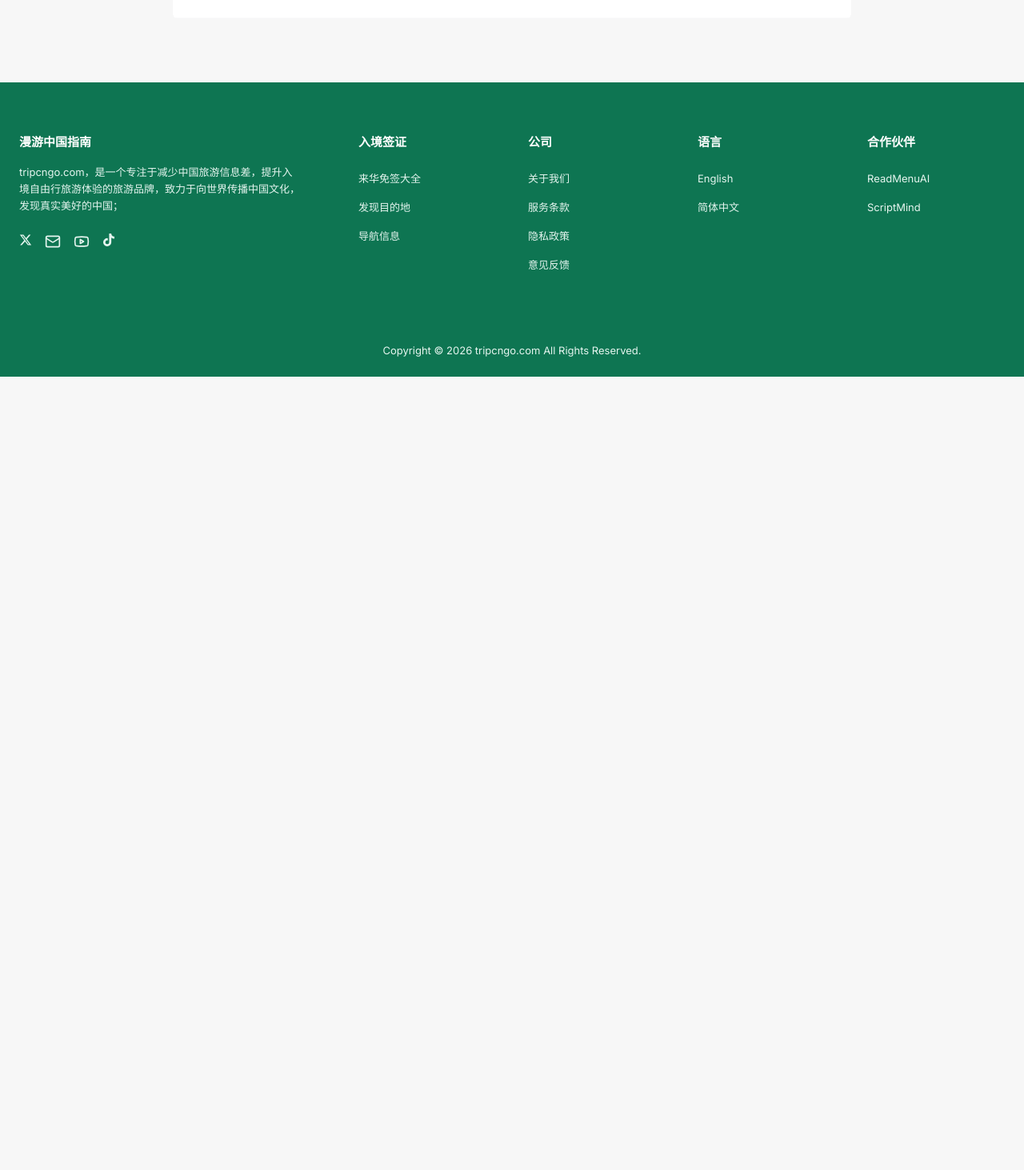
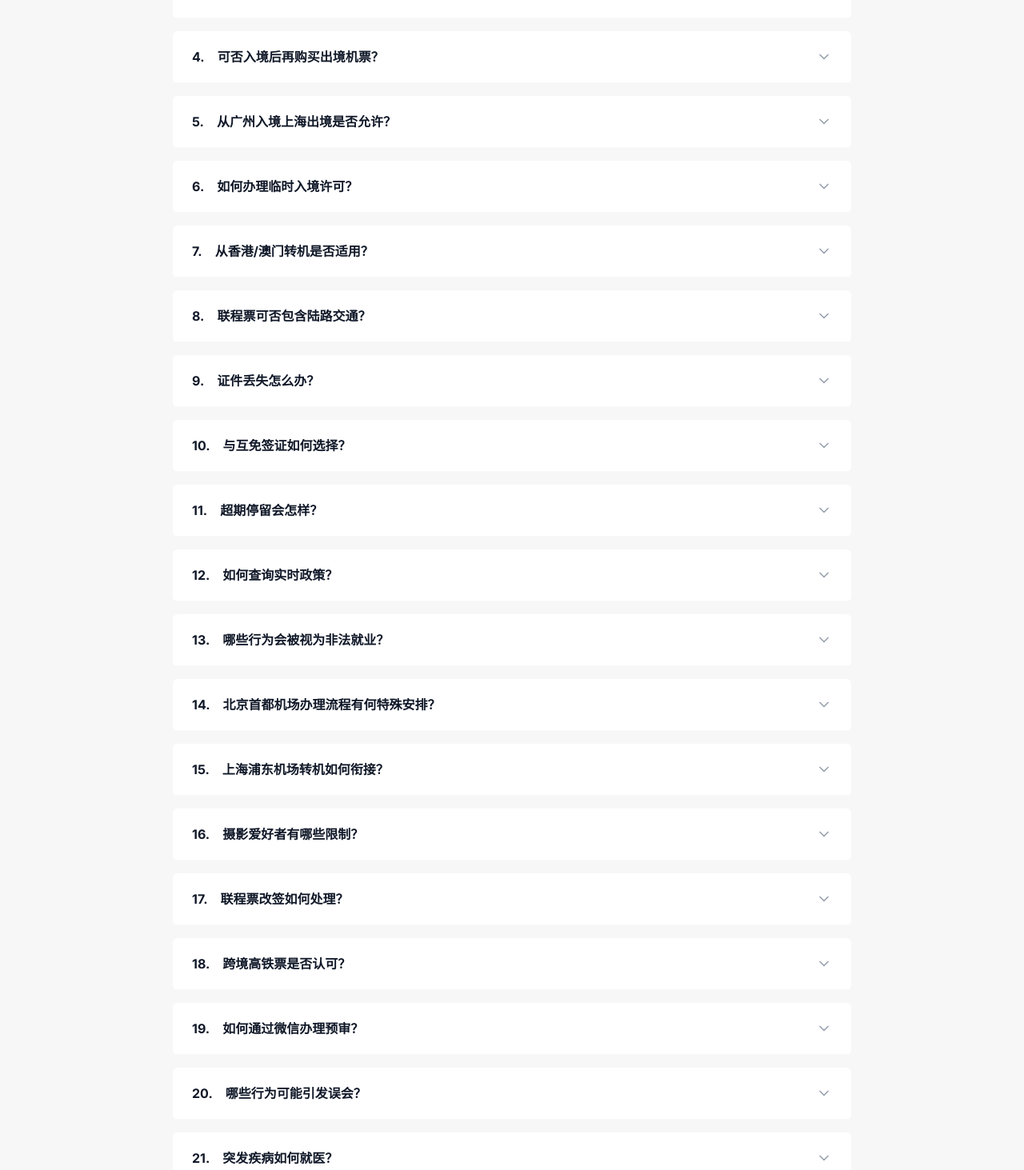
Before and after one commit to laoheigaoji/tripcngo, a React (Vite) app: page / in a window 1280 px wide. Shown: the part 3587-5050 px from the top of the page at 80% size. Before the commit the page ends 4058 px from the top, so only its background shows below. Built offline with nearby package versions, Linux system fonts and the light colour scheme; no server answers.

Commit message:
Update Home.tsx

```diff
--- a/src/pages/Home.tsx
+++ b/src/pages/Home.tsx
@@ -69,7 +69,7 @@ const FAQS = [
     q: "这240小时是从什么时候开始计算的?",
     enQ: "When does the 240 hours start counting?",
     a: "240小时从入境当天的次日零时起计算，出境当天的24时止。例如：12月1日入境，则10天免签期限为12月2日0时至12月11日24时，必须在12月11日24时前出境。",
-    enA: "The 240 hours are calculated from 00:00 on the day following the day of entry until 24:00 on the day of exit."
+    enA: "The 240 hours are calculated from 00:00 on the day following the day of entry until 24:00 on the day of exit. For example, if entering on December 1st, the 10-day visa-free period is from 00:00 on December 2nd to 24:00 on December 11th."
   },
   {
     q: "可以跨省旅游吗?",
@@ -81,7 +81,121 @@ const FAQS = [
     q: "根据官方政策，我可以从香港进入大陆内地吗?",
     enQ: "Can I enter mainland China from Hong Kong?",
     a: "不可以，根据政策规定，从香港、澳门、台湾地区入境的外国人不适用于240小时过境免签政策，您需要提前申请相应签证。",
-    enA: "No, travelers entering from HK, Macau, or Taiwan are generally not eligible for the transit visa-free policy and need a regular visa."
+    enA: "No, according to official policy, foreigners entering from Hong Kong, Macau, or Taiwan regions are not eligible for the 240-hour transit visa-free policy and must apply for the appropriate visa in advance."
+  },
+  {
+    q: "可否入境后再购买出境机票？",
+    enQ: "Can I purchase an outbound ticket after entry?",
+    a: "不可以，必须提前持有确定日期和座位的联程票。",
+    enA: "No, you must hold confirmed connecting tickets with specific dates and seats in advance."
+  },
+  {
+    q: "从广州入境上海出境是否允许？",
+    enQ: "Is it allowed to enter in Guangzhou and exit from Shanghai?",
+    a: "允许，支持不同口岸出入境。",
+    enA: "Yes, different ports of entry and exit are supported."
+  },
+  {
+    q: "如何办理临时入境许可？",
+    enQ: "How to apply for a temporary entry permit?",
+    a: "在指定口岸（如北京首都机场T3航站楼）设有专门柜台，需现场填写《临时入境外国人入境卡》，提交护照+联程机票，经边检审核后发放许可。",
+    enA: "Special counters are available at designated ports (e.g., Beijing Capital Airport Terminal 3). You need to fill out the Temporary Entry Card for Foreigners on-site, submit your passport and connecting flight ticket, and the permit will be issued after border inspection approval."
+  },
+  {
+    q: "从香港/澳门转机是否适用？",
+    enQ: "Is transit via Hong Kong/Macau allowed?",
+    a: "允许。例如美国→广州→香港西九龙，凭高铁票可申请免签；加拿大→珠海→澳门，凭船票同样适用。",
+    enA: "Yes. For example, USA→Guangzhou→Hong Kong West Kowloon with a high-speed rail ticket is eligible; Canada→Zhuhai→Macau with a ferry ticket is also applicable."
+  },
+  {
+    q: "联程票可否包含陆路交通？",
+    enQ: "Can connecting tickets include land transportation?",
+    a: "允许。如持有广州→香港高铁票、珠海→澳门船票等跨境陆海空联运票据均符合要求。",
+    enA: "Yes. Cross-border combined transport tickets such as Guangzhou→Hong Kong high-speed rail tickets and Zhuhai→Macau ferry tickets are acceptable."
+  },
+  {
+    q: "证件丢失怎么办？",
+    enQ: "What if I lose my documents?",
+    a: "立即向停留地公安机关报案，凭《护照报失证明》到出入境管理部门申请停留证件，同时联系本国使领馆补办旅行证件。",
+    enA: "Report to the local public security bureau immediately. Apply for a stay permit at the exit-entry administration with the Passport Loss Certificate, and contact your country's embassy or consulate to apply for a new travel document."
+  },
+  {
+    q: "与互免签证如何选择？",
+    enQ: "How to choose between visa-free and transit visa-free?",
+    a: "如属新加坡等互免国公民，建议直接使用30天免签（更灵活）；若仅过境则选240小时免签（无需签证费）。",
+    enA: "If you are a citizen of visa-free countries like Singapore, it is recommended to use the 30-day visa-free entry (more flexible); if only transiting, choose the 240-hour transit visa-free (no visa fee required)."
+  },
+  {
+    q: "超期停留会怎样？",
+    enQ: "What happens if I overstay?",
+    a: "每日处罚款500元，最高可处10日拘留并限期离境，且5年内不得申请过境免签。",
+    enA: "A fine of 500 RMB per day, up to 10 days detention and deportation, and ineligibility for transit visa-free for 5 years."
+  },
+  {
+    q: "如何查询实时政策？",
+    enQ: "How to check real-time policies?",
+    a: "微信搜索\"国家移民管理局\"小程序，或拨打12367热线（支持英/日/韩等8语种服务）。",
+    enA: "Search for \"National Immigration Administration\" mini-program on WeChat, or call the 12367 hotline (supports 8 languages including English, Japanese, Korean)."
+  },
+  {
+    q: "哪些行为会被视为非法就业？",
+    enQ: "What activities are considered illegal employment?",
+    a: "包括商业拍摄、网络直播获利、临时授课等，即使未签订劳动合同也可能被认定违法。",
+    enA: "Includes commercial filming, live streaming for profit, temporary teaching, etc. Even without a labor contract, these activities may be considered illegal."
+  },
+  {
+    q: "北京首都机场办理流程有何特殊安排？",
+    enQ: "What special arrangements exist at Beijing Capital Airport?",
+    a: "T3航站楼设立\"过境免签快速通道\"，配备英/日/韩三语服务专员，办理时间缩短至15分钟内。需注意每日22:00-6:00时段需前往24小时应急窗口办理。",
+    enA: "Terminal 3 has a 'Transit Visa-Free Express Lane' with English/Japanese/Korean speaking staff, reducing processing time to under 15 minutes. Note: between 22:00-06:00 daily, you must go to the 24-hour emergency window."
+  },
+  {
+    q: "上海浦东机场转机如何衔接？",
+    enQ: "How to connect at Shanghai Pudong Airport?",
+    a: "提供\"空铁联运\"服务，持高铁票可在卫星厅直接办理过境手续。例如：巴黎→上海→杭州东站的高铁联程票，可在隔离区内完成所有手续。",
+    enA: "Air-rail intermodal service is available. You can complete transit procedures directly at the satellite hall with a high-speed rail ticket. For example: Paris→Shanghai→Hangzhou East Station can be processed entirely within the transit area."
+  },
+  {
+    q: "摄影爱好者有哪些限制？",
+    enQ: "What restrictions apply to photography enthusiasts?",
+    a: "商业拍摄需申请工作签证，但个人旅游拍摄允许。禁飞区（如军事设施周边500米）严禁无人机航拍，违者最高罚款2万元。",
+    enA: "Commercial filming requires a work visa, but personal travel photography is permitted. Drone flights are strictly prohibited in no-fly zones (e.g., within 500 meters of military facilities), with a maximum fine of 20,000 RMB for violations."
+  },
+  {
+    q: "联程票改签如何处理？",
+    enQ: "How to handle ticket changes?",
+    a: "允许免费改签1次，需在停留期第7天前完成。例如原定D10香港航班改签至D11，需在D7前持新机票到入境口岸边检站备案。",
+    enA: "One free change is allowed, which must be completed before day 7 of your stay. For example, if changing a D10 Hong Kong flight to D11, you must register the new ticket at the entry port's border inspection station before D7."
+  },
+  {
+    q: "跨境高铁票是否认可？",
+    enQ: "Are cross-border high-speed rail tickets accepted?",
+    a: "中老铁路（昆明→万象）、中越铁路（南宁→河内）等国际班次车票均被认可，需提供纸质票与电子客票号双验证。",
+    enA: "International train tickets such as China-Laos Railway (Kunming→Vientiane) and China-Vietnam Railway (Nanning→Hanoi) are accepted. Both paper tickets and electronic ticket numbers are required for verification."
+  },
+  {
+    q: "如何通过微信办理预审？",
+    enQ: "How to apply for pre-approval via WeChat?",
+    a: "在\"移民局\"小程序提交护照首页+电子机票，AI系统10分钟生成《过境预审码》，可减少口岸办理时间50%。",
+    enA: "Submit your passport photo page + electronic ticket through the 'Immigration Bureau' mini-program. The AI system generates a Transit Pre-approval Code within 10 minutes, reducing port processing time by 50%."
+  },
+  {
+    q: "哪些行为可能引发误会？",
+    enQ: "What behaviors may cause misunderstandings?",
+    a: "避免在政府机关门前比\"V\"手势拍照、未经许可拍摄少数民族服饰者。宗教场所需注意着装要求（如寺庙不穿短裤入内）。",
+    enA: "Avoid making 'V' gestures for photos in front of government buildings and photographing people in ethnic minority costumes without permission. Dress appropriately at religious sites (e.g., no shorts in temples)."
+  },
+  {
+    q: "突发疾病如何就医？",
+    enQ: "What to do in case of a medical emergency?",
+    a: "持护照可在二级以上医院挂急诊，推荐北京协和/上海瑞金等53家涉外医院。保留医疗票据可申请停留延期。",
+    enA: "You can seek emergency treatment at hospitals above Level 2 with your passport. 53 foreign-related hospitals like Peking Union Medical College Hospital and Shanghai Ruijin Hospital are recommended. Keep medical receipts for possible stay extension applications."
+  },
+  {
+    q: "突发疾病如何延期？",
+    enQ: "How to apply for an extension due to medical emergency?",
+    a: "需提供医院诊断证明，在停留期满前3个工作日向所在地市级公安局出入境管理处申请，最长可延期30天。",
+    enA: "Provide a hospital diagnosis certificate and apply to the municipal exit-entry administration 3 working days before your stay expires. The maximum extension is 30 days."
   },
 ];
 
```
